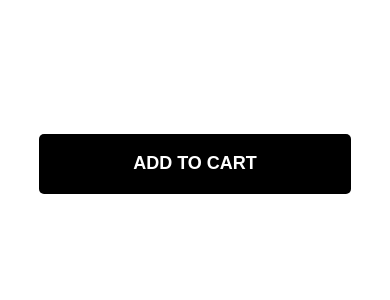
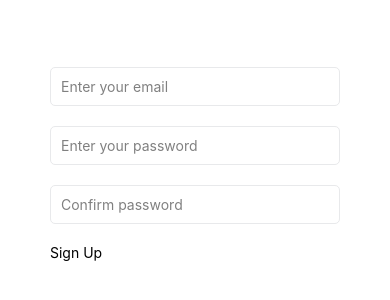
Before and after one commit to salmaazakii/E-Commerce-Application, a React Native app: screen / in a window 390 px wide. Shown: the part 258-558 px from the top of the page. Built offline with nearby package versions, Linux system fonts and the light colour scheme.

Commit message:
Responsive layout according to window's width

```diff
--- a/App.js
+++ b/App.js
@@ -8,20 +8,22 @@ import Counter from './TestComp/Counter';
 import AddToCartButton from './src/Components/AddToCart';
 import Timer from './src/Components/Timer';
 import {HorizontalLayout, ULayout, VerticalLayout} from './TestComp/FlexBox';
+import BasicForm from './TestComp/ResponsiveFormLayout';
 class App extends React.Component {
   render(){
     return (
-      <View style={Styles.Center} >
-        {/* <AppButton
-          title='Done'
-          isLoading={false}
-          onPress={()=> Alert.alert('Hi')}>
-        </AppButton> */}
-        {/* <Counter /> */}
-        <AddToCartButton />
-        {/* <Timer maxSeconds = {100} countDown={true} onStopFunction={()=> Alert.alert("Time out!")}/> */}
-        {/* <ULayout /> */}
-      </View>
+      <BasicForm/>
+      // <View style={Styles.Center} >
+      //   {/* <AppButton
+      //     title='Done'
+      //     isLoading={false}
+      //     onPress={()=> Alert.alert('Hi')}>
+      //   </AppButton> */}
+      //   {/* <Counter /> */}
+      //   {/* <AddToCartButton /> */}
+      //   {/* <Timer maxSeconds = {100} countDown={true} onStopFunction={()=> Alert.alert("Time out!")}/> */}
+      //   {/* <ULayout /> */}
+      // </View>
     );
   }
 };
--- /dev/null
+++ b/TestComp/ResponsiveFormLayout.js
@@ -0,0 +1,61 @@
+import React,{useEffect} from 'react';
+import {View,TextInput,StyleSheet,Text,Dimensions} from 'react-native';
+
+const {width,height} = Dimensions.get('window');
+
+function Input (props){
+    const styles = StyleSheet.create({
+        BasicInput : {
+            backgroundColor : 'white'
+            , color : 'grey'
+            , borderRadius : 5
+            , borderColor :'#e8e9eb'
+            , borderWidth : 1
+            , marginBottom : 20
+            , padding : 10
+        }
+    });
+    return (
+        <TextInput
+                style={styles.BasicInput}
+                placeholder={props.placeholder}
+        />
+    );
+}
+export default function BasicForm (props){
+
+    const [realTimeWidth,setWidth] = React.useState(width);
+
+    useEffect(()=>{
+        Dimensions.addEventListener('change',({window}) =>{
+            setWidth(window.width);
+        });
+
+    return ()=>{
+        try{
+            Dimensions.removeEventListener('change');
+        } catch (err){
+            console.error(JSON.stringify(err));
+        }
+    };
+
+    },[]);
+
+    const blnWideScreen = (realTimeWidth > 400)
+    console.log(`Window Width: ${realTimeWidth}, height: ${height}`);
+
+    return(
+        <View style={{flex:1,justifyContent:'center',paddingHorizontal:50}}>
+            <Input placeholder="Enter your email"/>
+            <View style={ blnWideScreen ? {flexDirection : 'row'} : null}>
+                <View style={ blnWideScreen ? {flex : 1,marginRight:5} : null}>
+                    <Input placeholder="Enter your password"/>
+                </View>
+                <View style={ blnWideScreen ? {flex : 1,marginLeft:5} : null}>
+                    <Input placeholder="Confirm password"/>
+                </View>
+            </View>
+            <Text style={{color:'black'}}>Sign Up</Text>
+        </View>
+    );
+}
```
